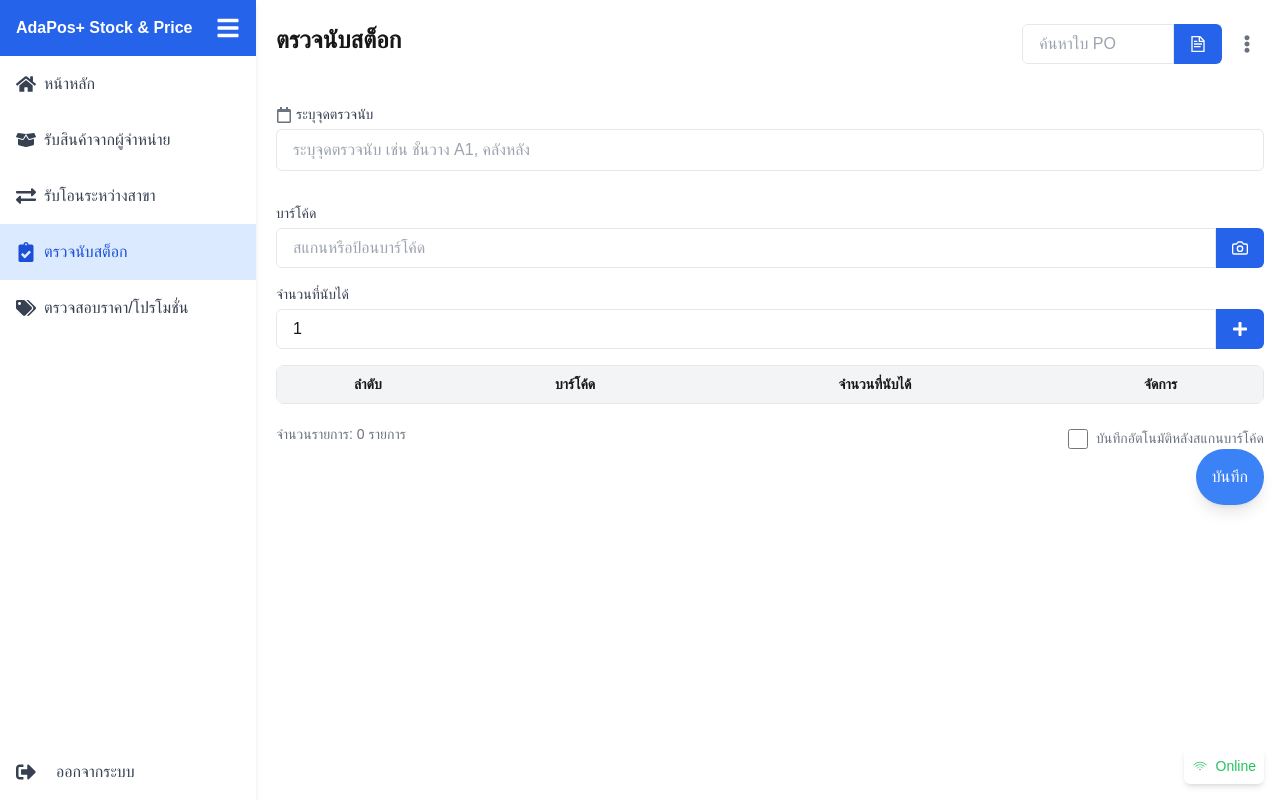
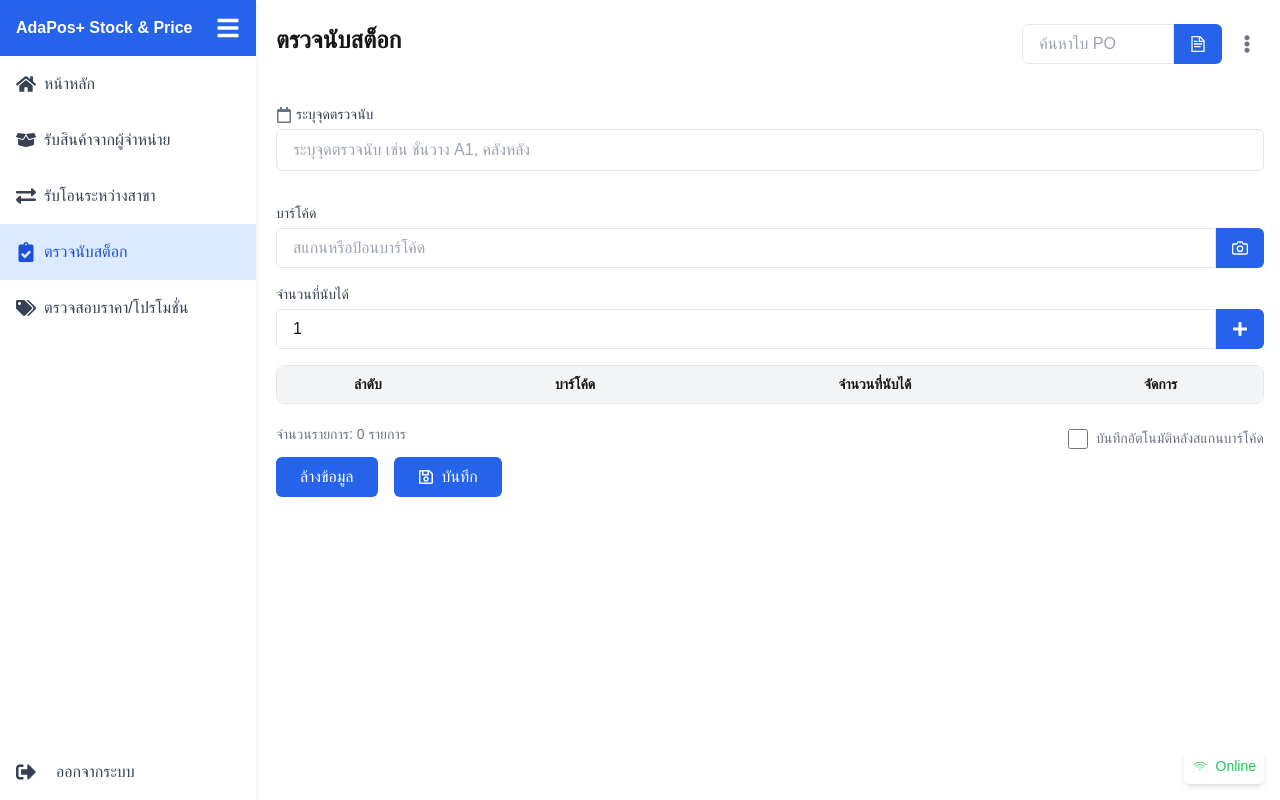
Before and after one commit to AdaDevDroid/AdaPos-Mobile-Stock-Price, a Next.js app: page /stock in a window 1280 px wide. Built offline with nearby package versions, Linux system fonts and the light colour scheme; sample sign-in values are in the browser's storage.

Commit message:
เพิ้มปุ่ม ล้างข้อมูล และแก้ไข ui ปุ่มบันทึก

```diff
--- a/app/receive/page.tsx
+++ b/app/receive/page.tsx
@@ -6,7 +6,7 @@ import InputWithLabelAndButton from "@/components/InputWithLabelAndButton";
 import { CCameraScanner } from "@/hooks/CCameraScanner";
 import { useAuth } from "@/hooks/useAuth";
 import { useEffect, useRef, useState } from "react";
-import { FaPlus, FaTrash, FaRegCalendar, FaEllipsisV, FaFileAlt, FaDownload, FaHistory } from "react-icons/fa";
+import { FaPlus, FaTrash, FaRegCalendar, FaEllipsisV, FaFileAlt, FaDownload, FaHistory, FaRegSave } from "react-icons/fa";
 import { GrDocumentText } from "react-icons/gr";
 import { FiCamera, FiCameraOff } from "react-icons/fi";
 import exportToExcel from '@/hooks/CTransferreceiptoutToExcel';
@@ -523,6 +523,19 @@ export default function Receive() {
     // ปิด Modal หลังจากทำงานเสร็จ
     setIsRepeat(false);
   };
+  async function C_PRCxSaveClearTmpData() {
+
+    // Clear Tmp Data to IndexedDB
+    if (oDb) {
+      console.log("✅ ลบข้อมูล Product Tmp");
+      await C_DELoDataTmp(oDb,"TCNTProductReceiveTmp");
+      setProducts([]);
+    } else {
+      console.error("❌ Database is not initialized");
+    }
+
+  };
+
 
   return (
     <div className="p-4 ms-1 mx-auto bg-white" onClick={C_SETxCloseDropdown}>
@@ -676,16 +689,21 @@ export default function Receive() {
       </div>
 
 
-          {/* ปุ่มล่างขวา */}
-          <div className="fixed right-4">
-            <button
-              className="bg-blue-500 text-white p-4 rounded-full shadow-lg hover:bg-blue-600 focus:outline-none focus:ring-2 focus:ring-blue-400"
-              onClick={C_PRCxSaveTmp}
-            >
-              บันทึก
+      <div className="flex w-full md:w-auto md:ml-auto pt-2 relative justify-start">
+        <div className=" mr-4 " >
+            <button className="bg-blue-600 text-white px-6 py-2 flex items-center justify-center rounded-md"
+                onClick={C_PRCxSaveClearTmpData}>
+                       ล้างข้อมูล
             </button>
-          </div>
-
+        </div>
+        <div >
+            <button className="bg-blue-600 text-white px-6 py-2 flex items-center justify-center rounded-md"
+                onClick={C_PRCxSaveTmp}>
+                  <FaRegSave className="mr-2" />
+                        บันทึก
+            </button>
+        </div>
+      </div>
 
       {/* ประวัติการทำรายการ */}
       <HistoryModal
--- a/app/stock/page.tsx
+++ b/app/stock/page.tsx
@@ -6,7 +6,7 @@ import InputWithLabelAndButton from "@/components/InputWithLabelAndButton";
 import { CCameraScanner } from "@/hooks/CCameraScanner";
 import { useAuth } from "@/hooks/useAuth";
 import { useEffect, useRef, useState } from "react";
-import { FaPlus, FaTrash, FaRegCalendar, FaEllipsisV, FaFileAlt, FaDownload, FaHistory } from "react-icons/fa";
+import { FaPlus, FaTrash, FaRegCalendar, FaEllipsisV, FaFileAlt, FaDownload, FaHistory, FaRegSave } from "react-icons/fa";
 import { GrDocumentText } from "react-icons/gr";
 import { FiCamera, FiCameraOff } from "react-icons/fi";
 import exportToExcel from '@/hooks/CAdjustStockToExcel';
@@ -462,6 +462,20 @@ export default function ReceiveGoods() {
       setIsLoading(false);
     };
 
+    async function C_PRCxSaveClearTmpData() {
+
+      // Clear Tmp Data to IndexedDB
+      if (oDb) {
+        console.log("✅ ลบข้อมูล Product Tmp");
+        await C_DELoDataTmp(oDb,"TCNTProductStockTmp");
+        setProducts([]);
+      } else {
+        console.error("❌ Database is not initialized");
+      }
+
+    };
+
+
     const C_PRCxFetchProductTmpList = async () => {
       if (!oDb) {
         console.error("❌ Database is not initialized");
@@ -608,9 +622,9 @@ export default function ReceiveGoods() {
           </tr>
         </thead>
         <tbody className="bg-white">
-          {oProducts.map((product) => (
+          {oProducts.map((product, index) => (
             <tr key={product.FNId} className="border text-center text-gray-500 text-[14px]">
-              <td className="p-2">{product.FNId}</td>
+              <td className="p-2">{index + 1}</td>
               <td className="p-2">{product.FTBarcode}</td>
               <td className="p-2">{product.FNQuantity}</td>
               <td className="p-2">
@@ -639,18 +653,23 @@ export default function ReceiveGoods() {
           </label>
         </div>
       </div>
+      <div className="flex w-full md:w-auto md:ml-auto pt-2 relative justify-start">
+        <div className=" mr-4 " >
+            <button className="bg-blue-600 text-white px-6 py-2 flex items-center justify-center rounded-md"
+                onClick={C_PRCxSaveClearTmpData}>
+                       ล้างข้อมูล
+            </button>
+        </div>
+        <div >
+            <button className="bg-blue-600 text-white px-6 py-2 flex items-center justify-center rounded-md"
+                onClick={C_PRCxSaveTmp}>
+                  <FaRegSave className="mr-2" />
+                        บันทึก
+            </button>
+        </div>
+      </div>
 
 
-
-          {/* ปุ่มล่างขวา */}
-          <div className="fixed right-4">
-            <button
-              className="bg-blue-500 text-white p-4 rounded-full shadow-lg hover:bg-blue-600 focus:outline-none focus:ring-2 focus:ring-blue-400"
-              onClick={C_PRCxSaveTmp}
-            >
-              บันทึก
-            </button>
-          </div>
 
       {/* ประวัติการทำรายการ */}
       <HistoryModal
--- a/app/transfer/page.tsx
+++ b/app/transfer/page.tsx
@@ -6,7 +6,7 @@ import InputWithLabelAndButton from "@/components/InputWithLabelAndButton";
 import { CCameraScanner } from "@/hooks/CCameraScanner";
 import { useAuth } from "@/hooks/useAuth";
 import { useEffect, useRef, useState } from "react";
-import { FaPlus, FaTrash, FaRegCalendar, FaEllipsisV, FaFileAlt, FaDownload, FaHistory } from "react-icons/fa";
+import { FaPlus, FaTrash, FaRegCalendar, FaEllipsisV, FaFileAlt, FaDownload, FaHistory, FaRegSave } from "react-icons/fa";
 import { GrDocumentText } from "react-icons/gr";
 import { FiCamera, FiCameraOff } from "react-icons/fi";
 import exportToExcel from '@/hooks/CProducttransferwahouseToExcel';
@@ -468,6 +468,20 @@ export default function ReceiveGoods() {
     // ปิด Modal หลังจากทำงานเสร็จ
     setIsRepeat(false);
   };
+
+
+  async function C_PRCxSaveClearTmpData() {
+
+    // Clear Tmp Data to IndexedDB
+    if (oDb) {
+      console.log("✅ ลบข้อมูล Product Tmp");
+      await C_DELoDataTmp(oDb,"TCNTProductTransferTmp");
+      setProducts([]);
+    } else {
+      console.error("❌ Database is not initialized");
+    }
+
+  };
   return (
     <div className="p-4 ms-1 mx-auto bg-white">
       <div className="flex flex-col md:flex-row items-start md:items-center pb-6">
@@ -580,7 +594,7 @@ export default function ReceiveGoods() {
         <tbody className="bg-white">
           {oProducts.map((product, index) => (
             <tr key={index} className="border text-center text-gray-500 text-[14px]">
-              <td className="p-2">{product.FNId}</td>
+              <td className="p-2">{index + 1}</td>
               <td className="p-2">{product.FTBarcode}</td>
               <td className="p-2">{product.FNQuantity}</td>
               <td className="p-2">
@@ -610,16 +624,21 @@ export default function ReceiveGoods() {
         </div>
       </div>
 
-
-          {/* ปุ่มล่างขวา */}
-          <div className="fixed right-4">
-            <button
-              className="bg-blue-500 text-white p-4 rounded-full shadow-lg hover:bg-blue-600 focus:outline-none focus:ring-2 focus:ring-blue-400"
-              onClick={C_PRCxSaveTmp}
-            >
-              บันทึก
+      <div className="flex w-full md:w-auto md:ml-auto pt-2 relative justify-start">
+        <div className=" mr-4 " >
+            <button className="bg-blue-600 text-white px-6 py-2 flex items-center justify-center rounded-md"
+                onClick={C_PRCxSaveClearTmpData}>
+                       ล้างข้อมูล
             </button>
-          </div>
+        </div>
+        <div >
+            <button className="bg-blue-600 text-white px-6 py-2 flex items-center justify-center rounded-md"
+                onClick={C_PRCxSaveTmp}>
+                  <FaRegSave className="mr-2" />
+                        บันทึก
+            </button>
+        </div>
+      </div>
 
 
       {/* ประวัติการทำรายการ */}
--- a/package.json
+++ b/package.json
@@ -14,7 +14,7 @@
     "jsonwebtoken": "^9.0.2",
     "lucide-react": "^0.479.0",
     "mssql": "^11.0.1",
-    "next": "^15.2.1",
+    "next": "^15.2.3",
     "next-pwa": "^5.6.0",
     "react": "^19.0.0",
     "react-dom": "^19.0.0",
```
Also changed, not shown: 1 other file (tests, documents, lock files or other folders).
